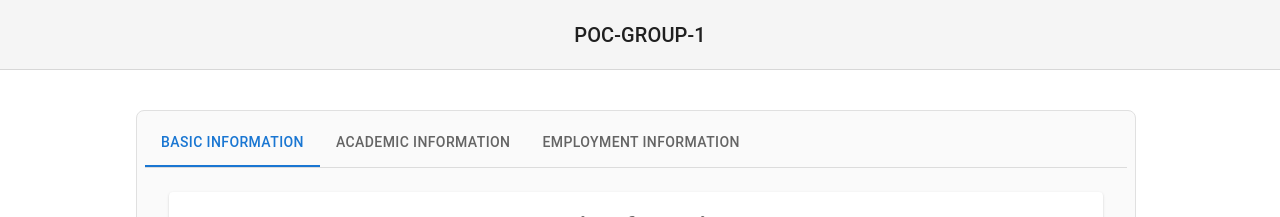
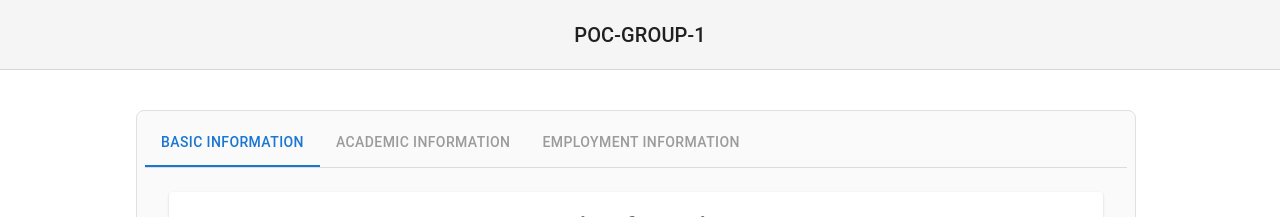
Before and after one commit to bhushanatharbinger/poc-group-1, a React (Create React App) app in the folder packages/webapp/: page /adduser in a window 1280 px wide. Shown: the top 217 px of the page. Built offline with nearby package versions, Linux system fonts and the light colour scheme.

Commit message:
minor change

```diff
--- a/packages/webapp/src/pages/AddUser/AddUser.js
+++ b/packages/webapp/src/pages/AddUser/AddUser.js
@@ -272,8 +272,8 @@ const AddUser = () => {
             aria-label="basic tabs example"
           >
             <Tab label="Basic Information" {...a11yProps(0)} />
-            <Tab label="Academic Information" {...a11yProps(1)} />
-            <Tab label="Employment Information" {...a11yProps(2)} />
+            <Tab label="Academic Information" {...a11yProps(1)} disabled={formik?.values?.firstName === '' || formik?.values?.lastName === '' || formik?.values?.email === '' ? true : false} />
+            <Tab label="Employment Information" {...a11yProps(2)} disabled={formik?.values?.firstName === '' || formik?.values?.lastName === '' || formik?.values?.email === '' ? true : false}/>
           </Tabs>
         </Box>
         <TabPanel value={value} index={0}>
```
